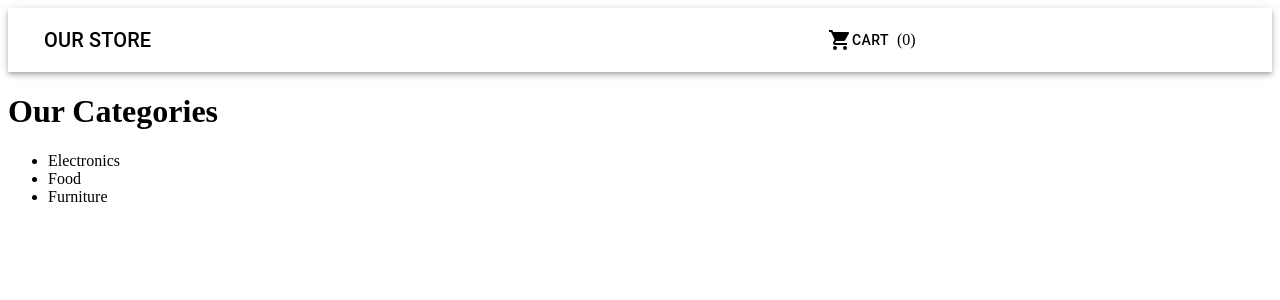
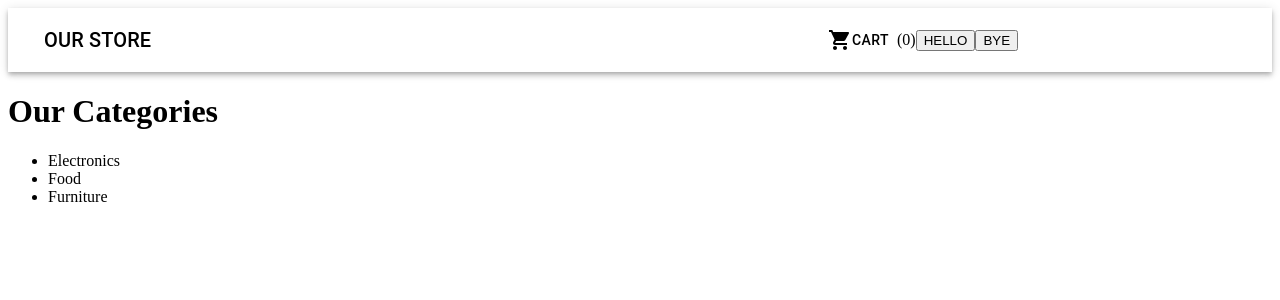
Before and after one commit to jonnyleealas/store-app, a React (Create React App) app: page / in a window 1280 px wide. Shown: the top 300 px of the page. Built offline with nearby package versions, Linux system fonts and the light colour scheme.

Commit message:
added readme

```diff
--- a/src/components/cart/simpleCart.js
+++ b/src/components/cart/simpleCart.js
@@ -1,7 +1,8 @@
 import React from 'react';
 import { useDispatch, useSelector } from 'react-redux';
 
-import { increment } from '../../store/cart.js';
+// import { increment, decrement } from '../../store/cart.js';
+import * as actions from '../../store/cart.js';
 
 
 export default function SimpleCart() {
@@ -14,14 +15,20 @@ export default function SimpleCart() {
 
 
   const addItem = () => {
-    dispatch(increment());
+    dispatch(actions.increment());
   }
 
+  const deleteItem = () => {
+    dispatch(actions.decrement());
+  }
 
   return(
     <>
     <div>({currentCart.cartItems})</div>
-      {/* <button onClick={addItem}>HELLO</button> */}
+    <h4>{currentCart.cartItems.length}</h4>
+      <button onClick={addItem}>HELLO</button>
+      <button onClick={deleteItem}>BYE</button>
+
     </>
   )
 }
--- a/src/components/storefront/product.js
+++ b/src/components/storefront/product.js
@@ -3,6 +3,7 @@ import { useDispatch, useSelector } from 'react-redux';
 import { initialize } from '../../store/products.js'
 
 import Typography from '@material-ui/core/Typography';
+import * as actions from '../../store/cart.js'
 
 export default function Products() {
 
@@ -18,6 +19,10 @@ export default function Products() {
 
     productsMap = productsMap.filter(product => product.displayName === currentCategory);
 
+    const addItem = () => {
+      dispatch(actions.increment());
+    }
+
     return(
       <>
         {/* <h1>PRODUCT:</h1> */}
@@ -30,11 +35,9 @@ export default function Products() {
                 Name:{item.name},
                 Description: {item.description}
                 <span>
-                  <button >Add to cart</button>
+                  <button onClick={addItem}>Add to cart</button>
                 </span>
                 </li>
-
-
             ))}
             </ul>
         </div>
--- a/src/store/cart.js
+++ b/src/store/cart.js
@@ -6,10 +6,7 @@ export default function reducer ( state=initialState, action) {
   const { type, payload} = action;
 
   switch(type) {
-    // case "INITIALIZE":
-    //   return { count: parseInt(payload, 10) };
-    // case "INCREMENT":
-    //   return { ...state, count: state.count + 1 };
+
     case 'INCREMENT':
       return {...state, cartItems: state.cartItems + 1}
 
```
Also changed, not shown: src/components/storefront/categories.js (line endings or trailing spaces), 2 other files (tests, documents, lock files or other folders).
